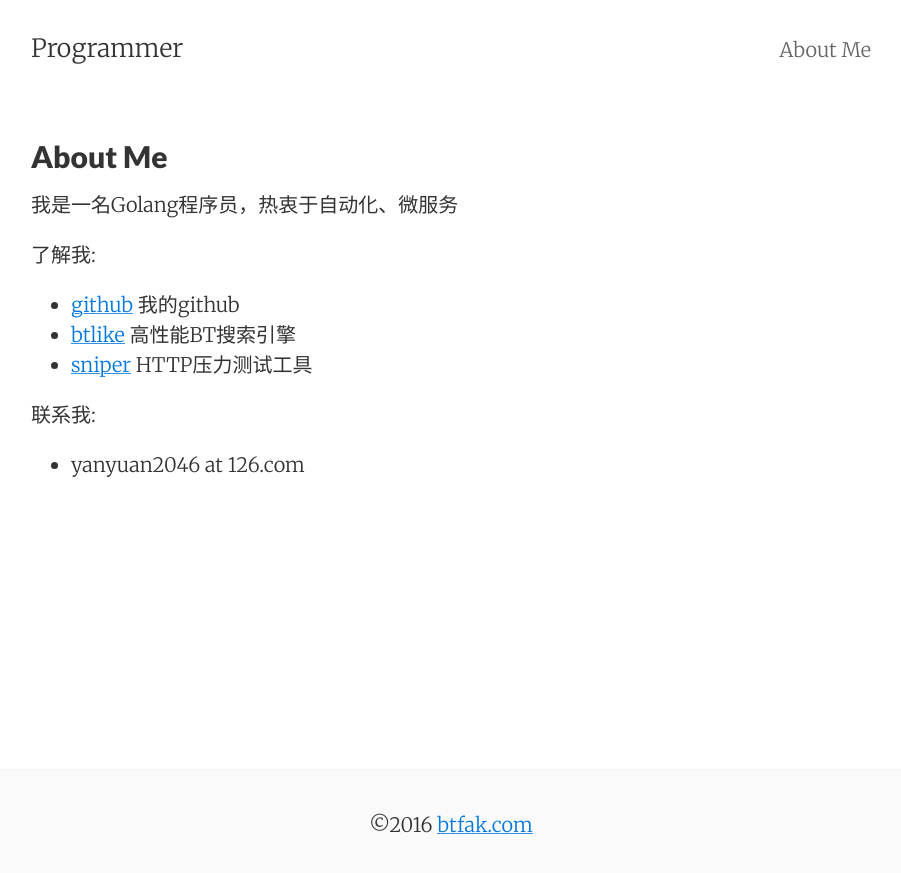
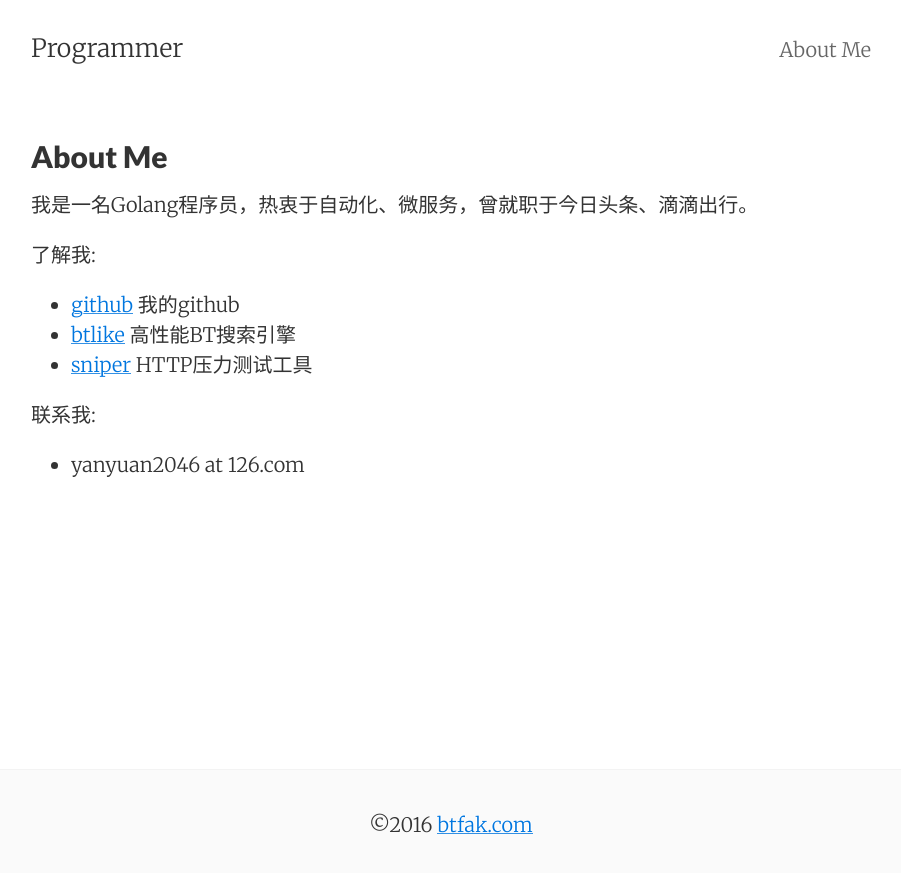
Before and after one commit to btfak/btfak.github.io, a Jekyll site: the page built from about.md, in a window 1280 px wide. Shown: the top 873 px of the page, without its empty margins (189-1090 px from the left). Built offline with Jekyll 4.4.1, drawn with Linux system fonts in a browser that asks for light colours.

Commit message:
Update about.md

```diff
--- a/about.md
+++ b/about.md
@@ -5,12 +5,12 @@ permalink: /about/
 tags: about
 ---
 
-我是一名Golang程序员，热衷于自动化、微服务
+我是一名Golang程序员，热衷于自动化、微服务，曾就职于今日头条、滴滴出行。
 
 了解我:
 
 - [github](http://github.com/btfak) 我的github
-- [btlike](http://github.com/btlike) 高性能BT搜索引擎
+- [btlike](http://gitlab.com/btlike) 高性能BT搜索引擎
 - [sniper](http://github.com/btfak/sniper) HTTP压力测试工具
 
 
```
